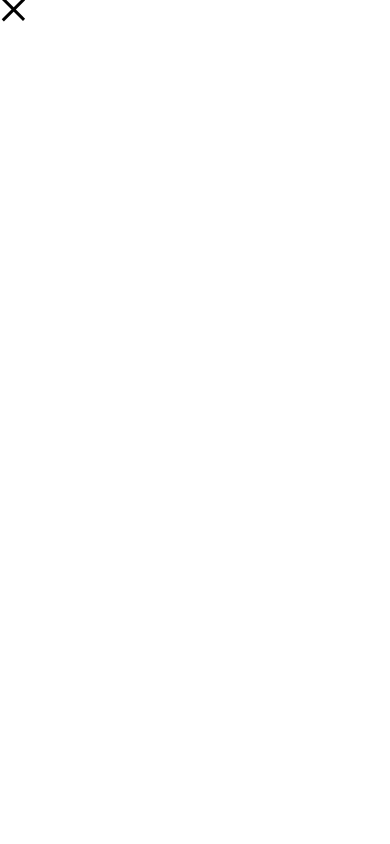
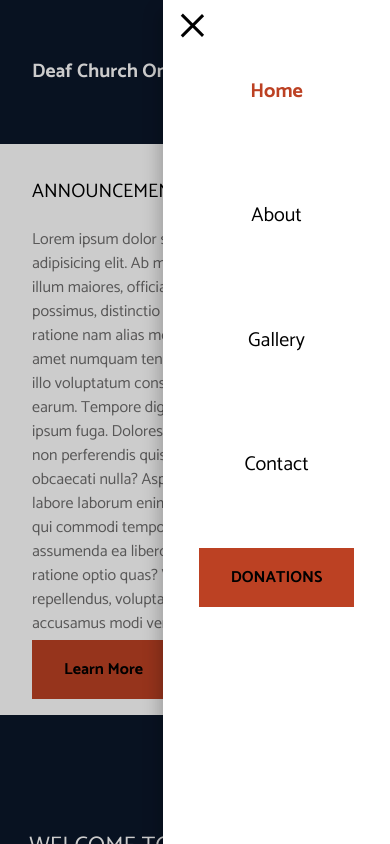
Before and after one commit to Arxci/deafchurchonline, a React (Create React App) app: page / in a window 390 px wide. Both pictures are taken after a click on the item 343 px from the left and 72 px from the top of the page. Shown: the top 844 px of the page. Built offline with nearby package versions, Linux system fonts and the light colour scheme.

Commit message:
updated responsiveness and aded focus

```diff
--- a/src/components/header/Header.jsx
+++ b/src/components/header/Header.jsx
@@ -7,7 +7,7 @@ export default function Header({ toggleSidebar, sidebarState, currentHeaderIndex
 
     return (
         <header className='header'>
-            <Sidebar sidebarState={sidebarState} toggleSidebar={toggleSidebar}/>
+            <Sidebar sidebarState={sidebarState} toggleSidebar={toggleSidebar} currentHeaderIndex={currentHeaderIndex}/>
             <nav className='header__nav container__L padding__aL'>
                 <ul className='header__list'>
                     <li className='header__logo'>
--- a/src/components/header/Sidebar.jsx
+++ b/src/components/header/Sidebar.jsx
@@ -1,10 +1,37 @@
 import React from 'react'
 import HamburgerBTN from '../global/HamburgerBTN'
+import ButtonCTA from '../global/ButtonCTA'
 
-export default function sidebar({sidebarState, toggleSidebar}) {
+export default function sidebar({sidebarState, toggleSidebar, currentHeaderIndex}) {
   return (
-    <div className={'sidebar ' + sidebarState}>
+    <div className={'sidebar ' + sidebarState + " padding__aM"}>
+        <div className={'sidebar__background ' + sidebarState} onClick={() => toggleSidebar()}/>
         <HamburgerBTN open={true} toggleSidebar={toggleSidebar}/>
+        <ul className='sidebar__list'>
+          <li  className='sidebar__links'>
+            <a href='/' className={currentHeaderIndex === 1 ? 'padding__uS ' + 'sidebar__current__page' : 'padding__uS'}>
+              Home
+            </a>
+          </li>
+          <li  className='sidebar__links'>
+            <a href='/about' className={currentHeaderIndex === 2 ? 'padding__uS ' + 'sidebar__current__page' : 'padding__uS'}>
+              About
+            </a>
+          </li>
+          <li  className='sidebar__links'>
+            <a href='/gallery' className={currentHeaderIndex === 3 ? 'padding__uS ' + 'sidebar__current__page' : 'padding__uS'}>
+              Gallery
+            </a>
+          </li>
+          <li className='sidebar__links'>
+            <a href='/contact' className={currentHeaderIndex === 4 ? 'padding__uS ' + 'sidebar__current__page' : 'padding__uS'}>
+              Contact
+            </a>
+          </li>
+          <li>
+              <ButtonCTA buttonLink={'/donations'} buttonText={'DONATIONS'}/>
+          </li>
+        </ul>
     </div>
   )
 }
--- a/src/hooks/useSidebar.jsx
+++ b/src/hooks/useSidebar.jsx
@@ -8,7 +8,10 @@ export default function useSidebar() {
     const toggleSidebar = () => {
         console.log(sidebarState)
         if (sidebarState === "") {
+            const top = window.scrollY
+            console.log(top)
             setSidebarState('open');
+            window.scrollTo(0, top);
             return;
         }
         setSidebarState('');
--- a/src/scss/_app.scss
+++ b/src/scss/_app.scss
@@ -1,7 +1,6 @@
 .app {
     height: 100vh;
     min-height: max-content;
-
 }
 
 .screen {
--- a/src/scss/_banner.scss
+++ b/src/scss/_banner.scss
@@ -21,7 +21,7 @@
     }
 
     &__title {
-        font-size: 2rem;
+        font-size: clamp(1rem, 5vw, 2rem);
         flex: .5;
     }
 
--- a/src/scss/_buttons.scss
+++ b/src/scss/_buttons.scss
@@ -7,7 +7,7 @@
         color: $black;
         font-weight: bold;
 
-        &:hover {
+        &:hover, &:focus {
             filter: brightness(1.25);
         }
     }
--- a/src/scss/_global.scss
+++ b/src/scss/_global.scss
@@ -7,14 +7,12 @@
     list-style: none;
     color: $white;
     font-family: 'Catamaran', sans-serif;
+    outline: none;
+    border: none;
 }
 
 html {
     font-size: 100%;
-}
-
-body {
-    overflow-x: hidden;
 }
 
 .hamburger__btn {
--- a/src/scss/_header.scss
+++ b/src/scss/_header.scss
@@ -25,8 +25,13 @@
         flex: 1;
 
         > a {
-            font-size: 2rem;
+            font-size: clamp(1rem, 5vw, 2rem);
             font-weight: bold;
+            transition: color 350ms ease;
+
+            &:hover, &:focus {
+                color: $orange;
+            }
         }
     }
 
@@ -57,7 +62,7 @@
                 transition: transform 300ms ease;
             }
 
-            &:hover {
+            &:hover, &:focus {
                 &::before {
                     transform-origin: left;
                     transform: scaleX(1);
--- a/src/scss/_sidebar.scss
+++ b/src/scss/_sidebar.scss
@@ -1,14 +1,65 @@
 .sidebar {
-    position: absolute;
+    position: fixed;
     height: 100vh;
-    width: 100vw;
-    transform: scaleX(0);
+    width: 50vw;
+    right: -100vw;
     transform-origin: right;
     background-color: $white;
     z-index: 999;
-    transition: transform 300ms ease;
+    transition: right 300ms ease, box-shadow 300ms ease;
 
     &.open {
-        transform: scaleX(1);
+        right: 0;
+        box-shadow: -5px 10px 15px rgba(0 , 0, 0, 0.2);
+    }
+
+    &__background {
+        position: absolute;
+        display: none;
+        background-color: $black;
+        opacity: .2;
+        height: 100vh;
+        left: -300%;
+        top: 0;
+        width: 300%;
+        z-index: -1;
+
+        &.open {
+            display: block;
+        }
+    }
+
+    &__list {
+        display: flex;
+        flex-direction: column;
+        gap: 20px;
+        align-items: center;
+        justify-content: space-between;
+        padding: 2rem 0;
+        width: 100%;
+        height: calc(100% - 20rem);
+        z-index: 1;
+    }
+
+    &__links {
+        width: 100%;
+        display: flex;
+        align-items: center;
+
+        > a {
+            width: 100%;
+            text-align: center;
+            color: $black;
+            font-size: 1.25rem;
+
+            &:hover {
+                background-color: $fadedGrey;
+            }
+
+            &.sidebar__current__page {
+                color: $orange;
+                font-weight: bold;
+            }
+        }
     }
 }
--- a/src/scss/_variables.scss
+++ b/src/scss/_variables.scss
@@ -4,7 +4,11 @@ $black: #000000;
 //primary colors
 $orange: #BC4123;
 $blue: #0B172A;
-$grey: #463940;
+$lighterBlue: #0f1b2e;
+$grey: #6e6d6d;
+
+//rgba colors
+$fadedGrey: rgba(110, 109, 109, 0.2);
 
 $headerColor: $white;
 $paragraphColor: $grey;
```
Also changed, not shown: src/scss/_home.scss (+7 -3 lines), src/dist/style.css, 1 other file (tests, documents, lock files or other folders). Lines whose indentation alone changed are shown as unchanged.
